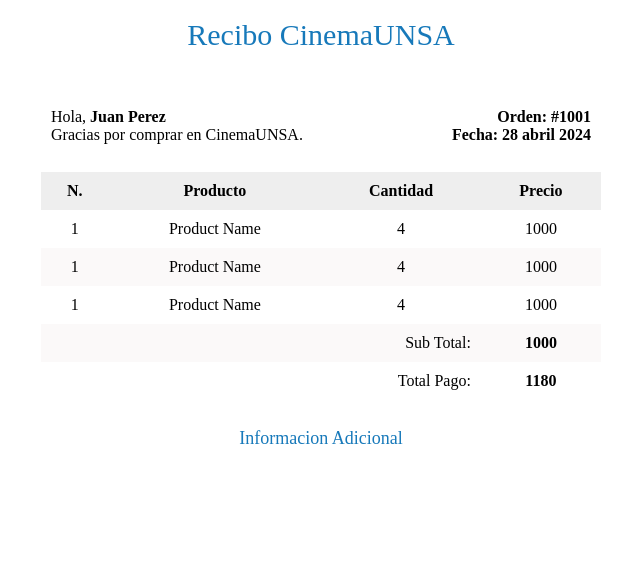
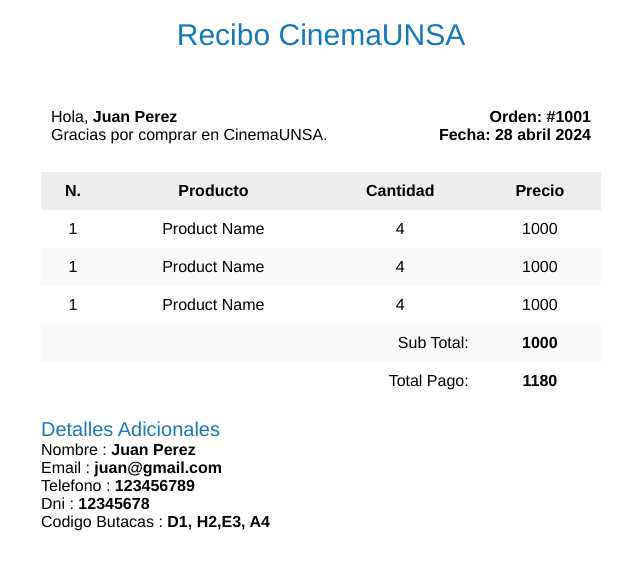
Before and after one commit to avillaq/Cinema-Unsa, a Django app: template backend-django/api/templates/invoice.html in a window 1280 px wide. Shown: the top 570 px of the page, without its empty margins (249-889 px from the left). Run offline with Django 5.2, Linux system fonts and the light colour scheme; the template is opened without the code that fills it, so the values that code supplies are empty.

Commit message:
Diseños cambiado

```diff
--- a/backend-django/api/templates/invoice.html
+++ b/backend-django/api/templates/invoice.html
@@ -8,18 +8,26 @@
 
 	<title>Recibo</title>
 	<style>
+		body {
+			font-family: 'Helvetica Neue', 'Helvetica', Helvetica, Arial, sans-serif;
+			font-size: 16px;
+		}
+
 		.invoice-wrapper {
 			width: 700px;
 			margin: auto;
 		}
+
 		.color-primary {
 			color: #1779ba;
 		}
+
 		.titulo {
 			font-size: 30px;
 		}
+
 		.subtitulo {
-			font-size: 18px;
+			font-size: 20px;
 		}
 
 		.table {
@@ -61,10 +69,10 @@
 		.table-hover tbody tr:nth-child(even) {
 			background: #fbf9f9;
 		}
+		p {
+			margin: 0;
+		}
 
-		address {
-			font-style: normal;
-		}
 	</style>
 </head>
 
@@ -138,14 +146,15 @@
 				</table>
 			</div>
 			<br>
-			<div class="row">
-				<table class="table">
-					<tr>
-						<td>
-							<span class="color-primary subtitulo">Informacion Adicional</span>
-						</td>
-					</tr>
-				</table>
+			<div class="text-left">
+				<p class="color-primary subtitulo">Detalles Adicionales</p>
+				<div>
+					<p>Nombre : <b>Juan Perez</b></p>
+					<p>Email : <b> juan@gmail.com</b></p>
+					<p>Telefono : <b> 123456789</b></p>
+					<p>Dni : <b> 12345678</b></p>
+					<p>Codigo Butacas : <b> D1, H2,E3, A4</b></p>
+				</div>
 			</div>
 		</div>
 	</div>
```
